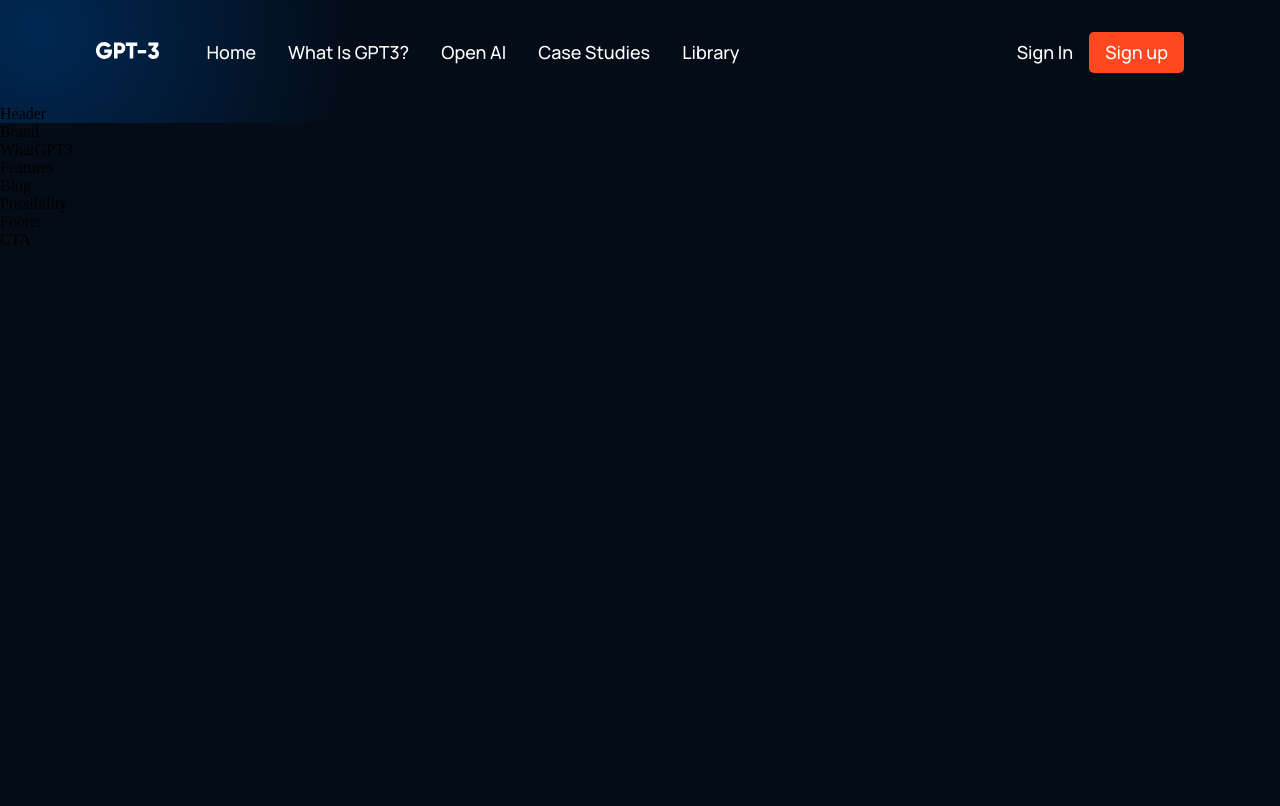
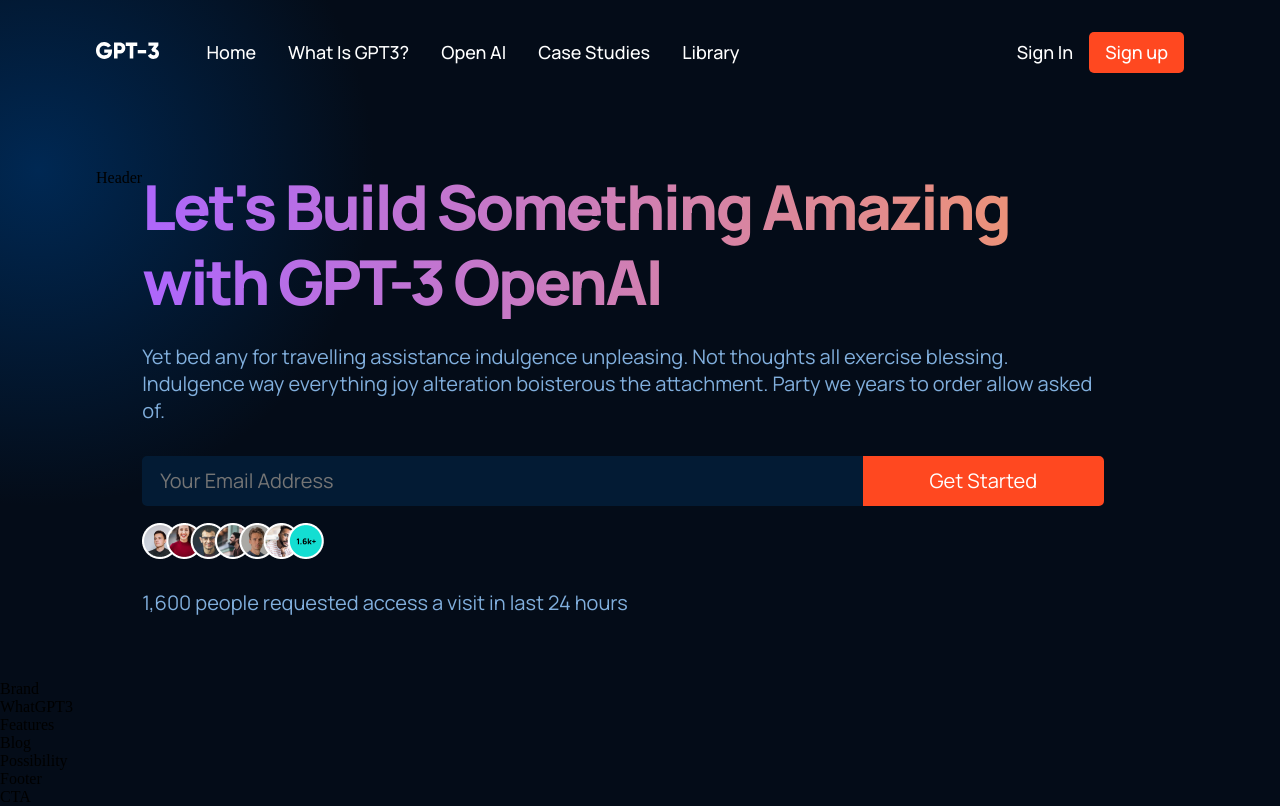
Before and after one commit to Anyidollar/gpt3-website, a React (Create React App) app in the folder my-gpt3-website/: page / in a window 1280 px wide. Built offline with nearby package versions, Linux system fonts and the light colour scheme.

Commit message:
commited

```diff
--- a/my-gpt3-website/src/containers/header/Header.jsx
+++ b/my-gpt3-website/src/containers/header/Header.jsx
@@ -1,10 +1,28 @@
 import React from 'react';
 import "./header.css";
+import people from "../../assets/people.png"
+import ai from "../../assets/ai.png"
 
 
 const Header = () => {
   return (
-    <div>Header</div>
+    <div className='gpt3__header section__padding' id='home'>Header
+    <div className='gpt3__header-content'>
+      <h1 className='gradient__text'>Let's Build Something Amazing with GPT-3 OpenAI</h1>
+      <p>Yet bed any for travelling assistance indulgence unpleasing. Not thoughts all exercise blessing. Indulgence way everything joy alteration boisterous the attachment. Party we years to order allow asked of.</p>
+      <div className='gpt3__header-content__input'>
+        <input  type='email' placeholder='Your Email Address'/>
+        <button type='button'>Get Started</button>
+      </div>
+      <div className='gpt3__header-content__people'>
+        <img src={people} alt='people' />
+        <p>1,600 people requested access a visit in last 24 hours</p>
+      </div>
+      {/* <div className='gpt3__header-image'>
+        <img src={ai} alt='ai'/>
+      </div> */}
+    </div>
+    </div>
   )
 }
 
--- a/my-gpt3-website/src/containers/header/header.css
+++ b/my-gpt3-website/src/containers/header/header.css
@@ -0,0 +1,75 @@
+.gpt3__header{
+    display: flex;
+}
+
+.gpt3__header-content{
+    flex: 1;
+    display: flex;
+    justify-content: center;
+    align-items: flex-start;
+    flex-direction: column;
+
+    margin-right: 5rem;
+}
+
+.gpt3__header-content h1 {
+    font-family: var(--font-family);
+    font-weight: 800;
+    font-size: 62px;
+    line-height: 75px;
+    letter-spacing: -0.04em;
+}
+
+.gpt3__header-content p{
+    font-family: var(--font-family);
+    font-weight: normal;
+    font-style: normal;
+    font-size: 20px;
+    line-height: 27px;
+    color: var(--color-text);
+
+    margin-top: 1.5rem;
+}
+
+.gpt3__header-content__input{
+    width: 100%;
+    margin: 2rem 0 1rem;
+
+    display: flex;
+}
+
+.gpt3__header-content__input input {
+    flex: 2;
+    width: 100%;
+    min-height: 50px;
+    font-family: var(--font-family);
+    font-weight: 400;
+    font-size: 20px;
+    line-height: 28px;
+    background: var(--color-footer);
+    border: 2px solid var(--color-footer);
+    padding: 0 1rem;
+    outline: none;
+    color: #fff;
+
+    border-top-left-radius: 5px;
+    border-bottom-left-radius: 5px;
+}
+.gpt3__header-content__input button {
+    flex: 0.6;
+    width: 100%;
+    min-height: 50px;
+    font-family: var(--font-family);
+    font-weight: 400;
+    font-size: 20px;
+    line-height: 28px;
+    background: #FF4820;
+    border: 2px solid #FF4820;
+    padding: 0 1rem;
+    color: #fff;
+    cursor: pointer;
+    outline: none;
+
+    border-top-right-radius: 5px;
+    border-bottom-right-radius: 5px;
+}
```
